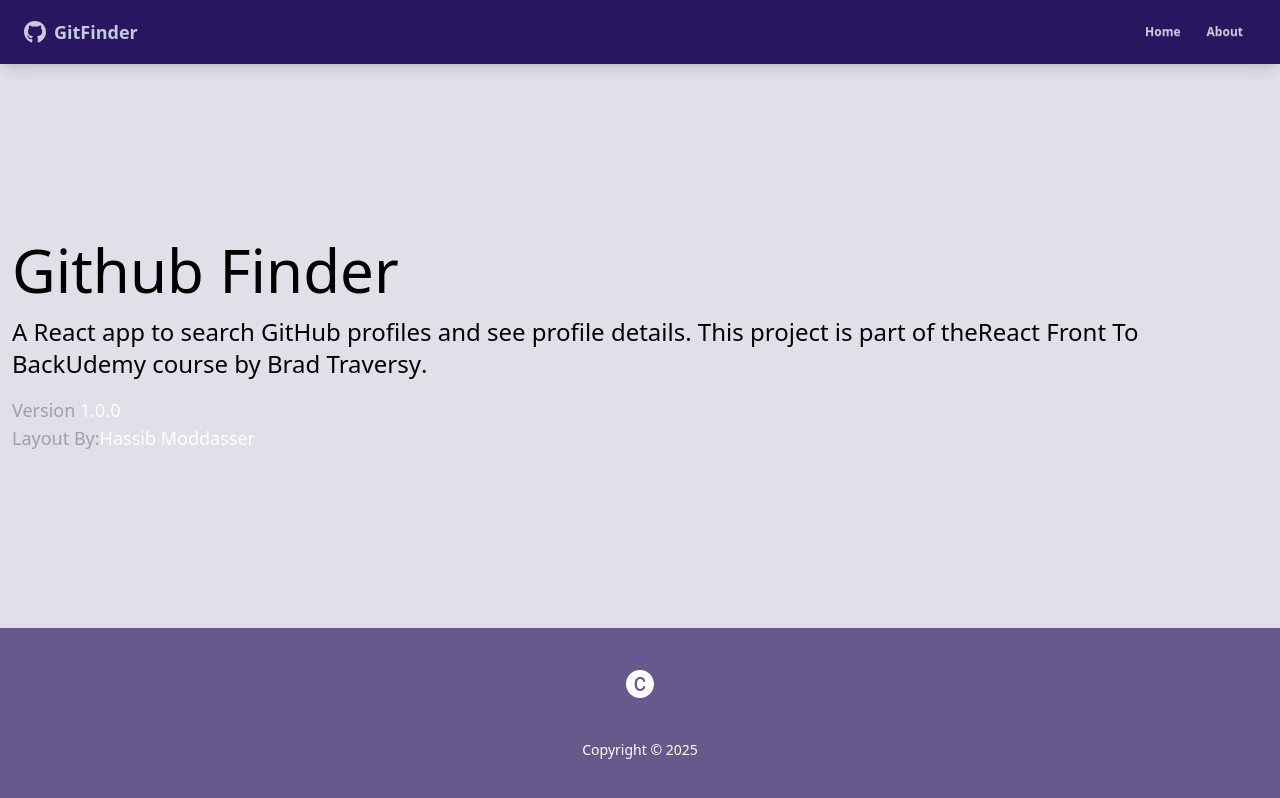
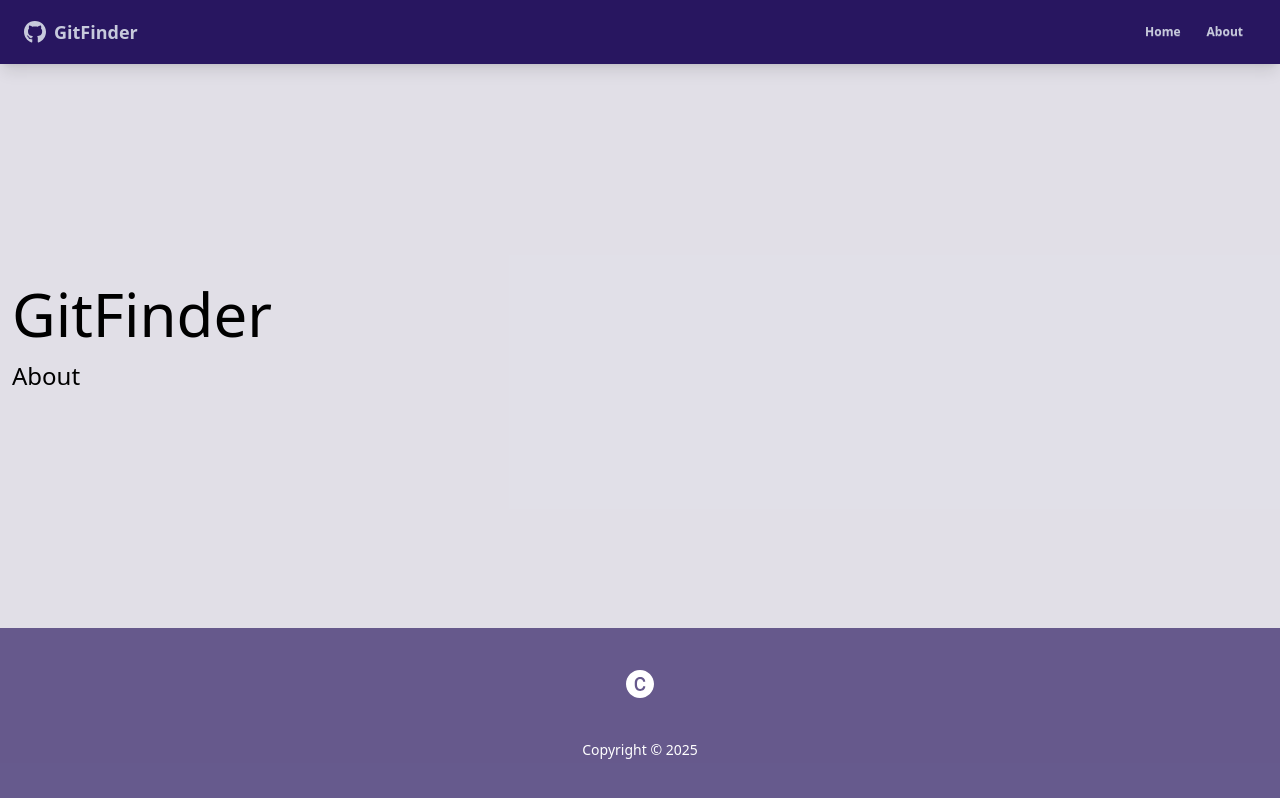
Before and after one commit to Yakov-Tome/GitFinder, a React (Vite) app: page /about in a window 1280 px wide. Built offline with nearby package versions, Linux system fonts and the light colour scheme.

Commit message:
Github API & Getting Token

```diff
--- a/src/pages/About.jsx
+++ b/src/pages/About.jsx
@@ -3,28 +3,8 @@
 function About() {
   return (
     <>
-      <h1 className="text-6xl mb-4">Github Finder</h1>
-      <p className="mb-4 text-2xl font-light">
-        A React app to search GitHub profiles and see profile details. This
-        project is part of the
-        <a href="https://www.udemy.com/course/modern-react-front-to-back/">
-          React Front To Back
-        </a>
-        Udemy course by
-        <strong>
-          <a href="https://traversymedia.com"> Brad Traversy</a>
-        </strong>
-        .
-      </p>
-      <p className="text-lg text-gray-400">
-        Version <span className="text-white">1.0.0</span>
-      </p>
-      <p className="text-lg text-gray-400">
-        Layout By:
-        <a className="text-white" href="https://twitter.com/hassibmoddasser">
-          Hassib Moddasser
-        </a>
-      </p>
+      <h1 className="text-6xl mb-4">GitFinder</h1>
+      <p className="mb-4 text-2xl font-light">About</p>
     </>
   );
 }
```
Also changed, not shown: 1 other file (tests, documents, lock files or other folders).
